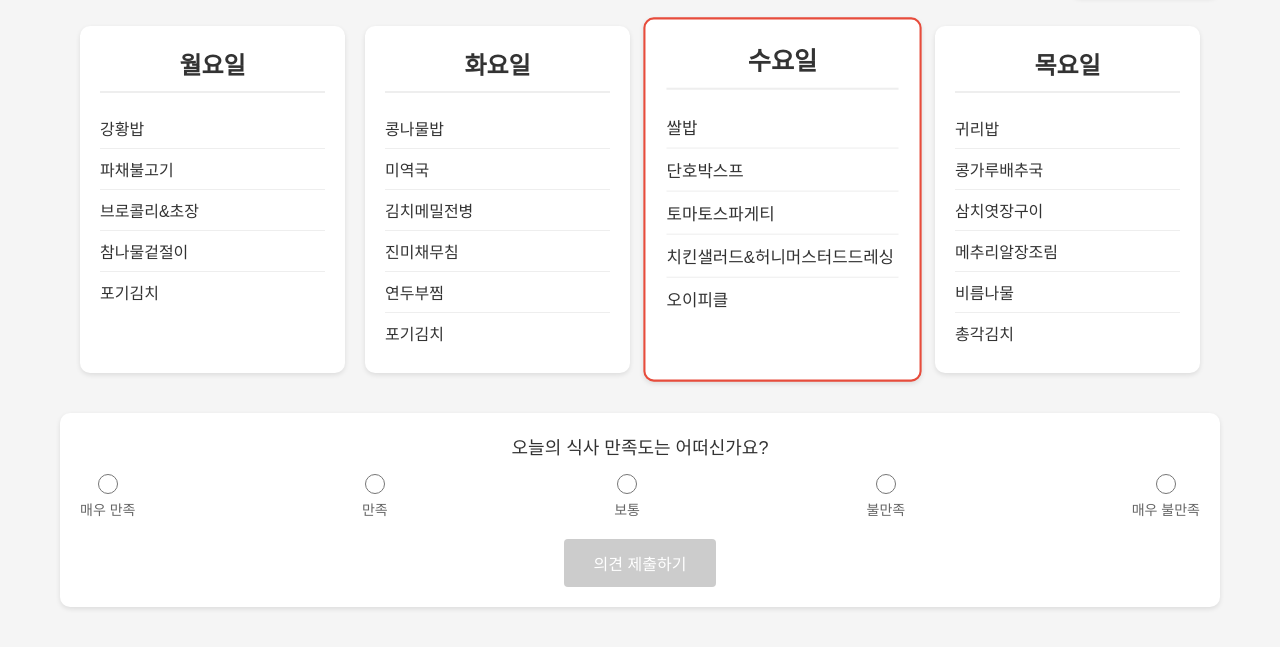
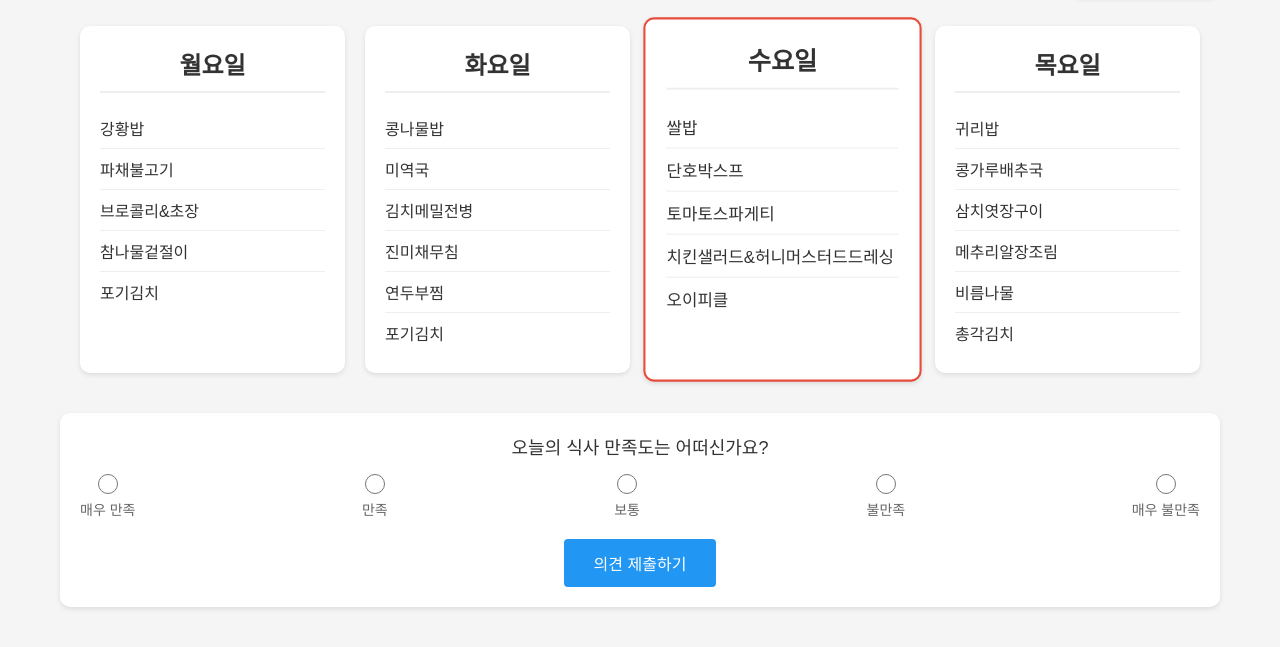
Before and after one commit to hyun323/my-shop, a plain HTML site: page index.html in a window 1280 px wide. Shown: the part 220-867 px from the top of the page. Drawn offline with Linux system fonts and the light colour scheme.

Commit message:
Add files via upload

```diff
--- a/index.html
+++ b/index.html
@@ -288,7 +288,7 @@
                     <label for="very-dissatisfied">매우 불만족</label>
                 </div>
             </div>
-            <button id="submitSatisfaction" class="submit-button" disabled>의견 제출하기</button>
+            <button id="submitSatisfaction" class="submit-button">의견 제출하기</button>
         </div>
     </div>
     <script src="index.js"></script>
```
